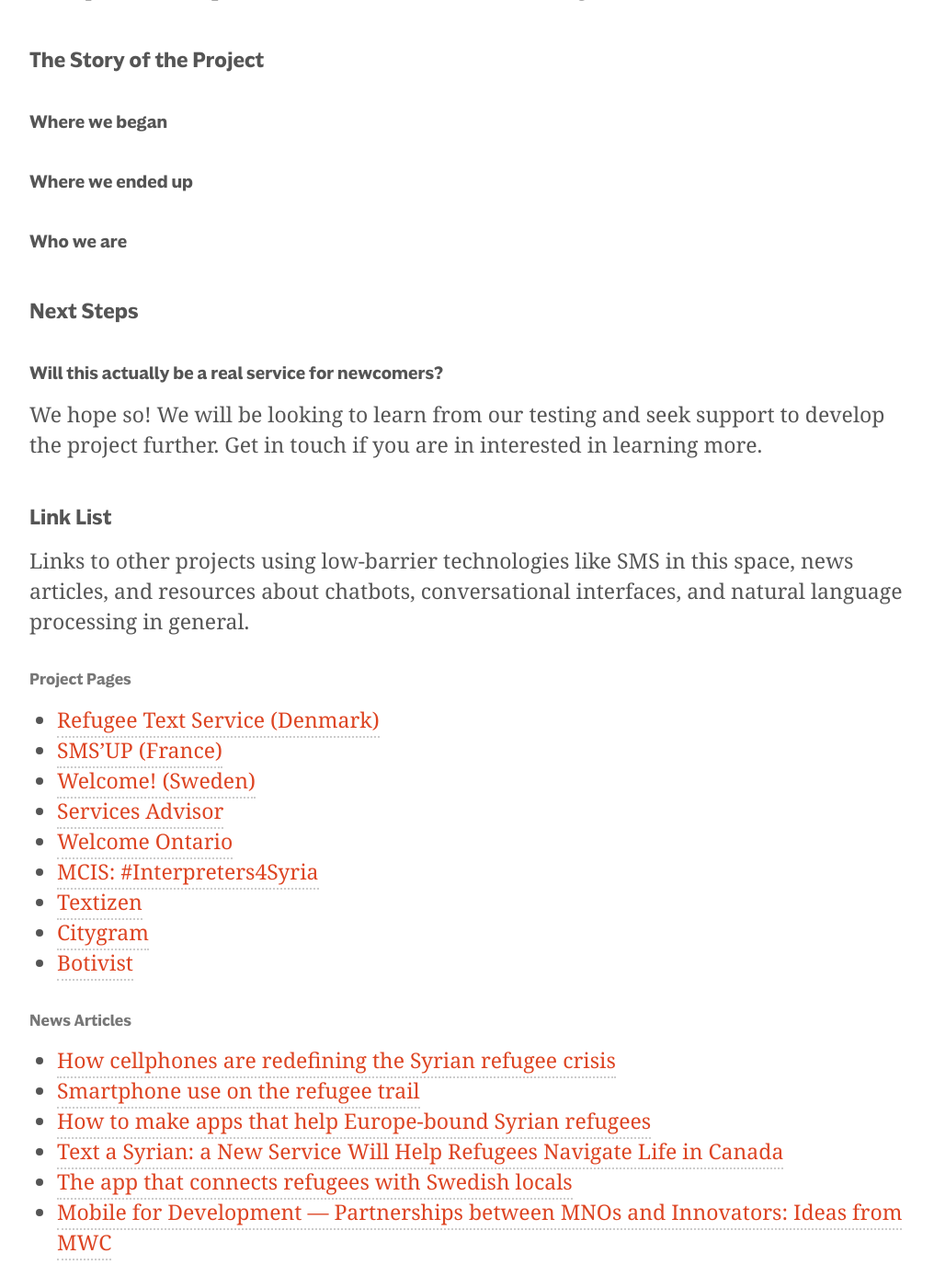
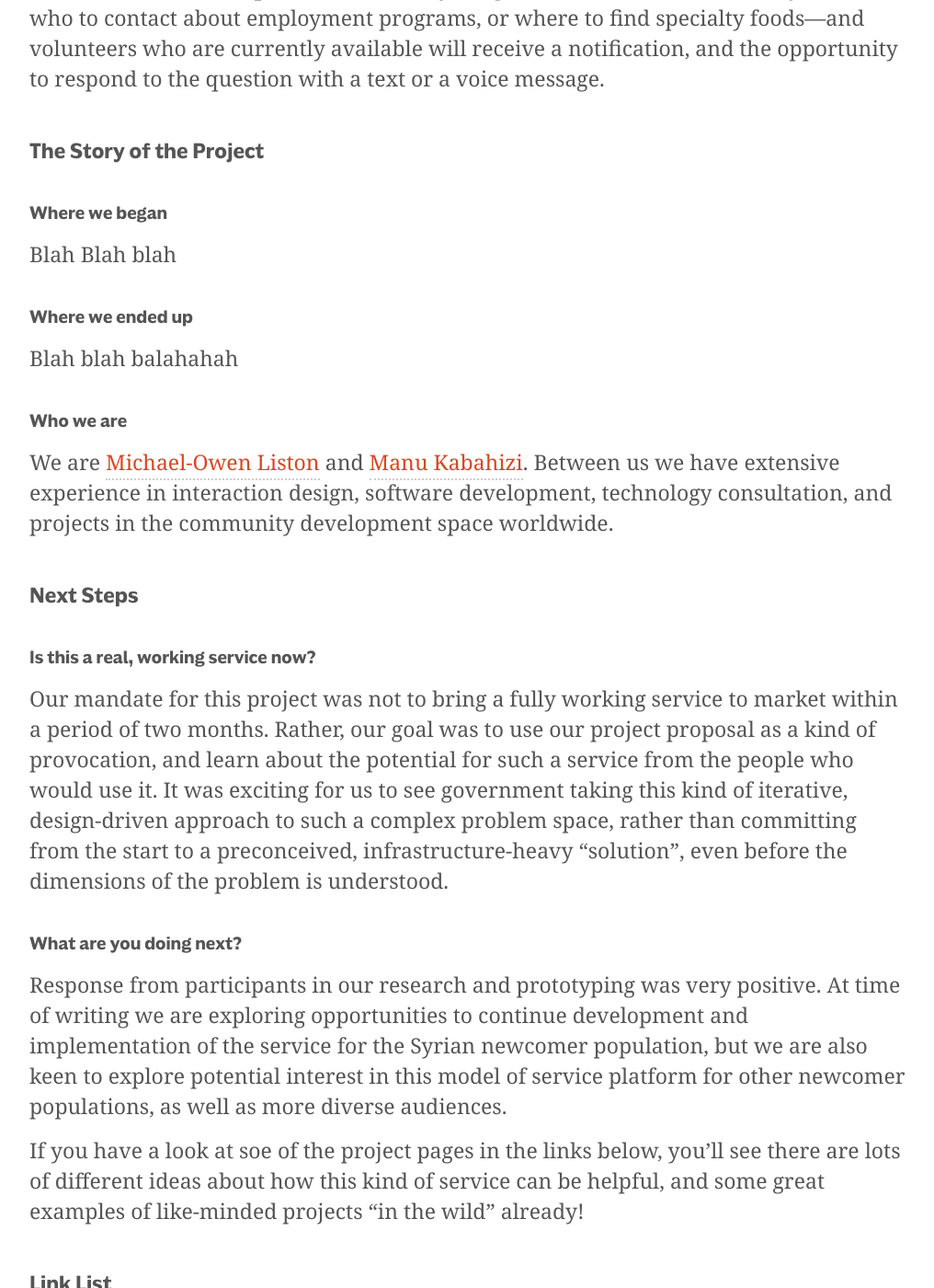
Before and after one commit to antlersanchors/antlersanchors.github.io, a Jekyll site: the page built from _portfolio/messaging-service-for-newcomers.md, in a window 1280 px wide and 1400 px high, scrolled down 1186 px. Shown: the whole window at 92% size, without its empty margins (128-1144 px from the left). Built offline with Jekyll 4.4.1, drawn with Linux system fonts in a browser that asks for light colours; nearby versions of some CDN libraries; some web fonts are replaced; some of the changed text lies outside the part shown.

Commit message:
More project details getting filled in

```diff
--- a/_portfolio/messaging-service-for-newcomers.md
+++ b/_portfolio/messaging-service-for-newcomers.md
@@ -24,7 +24,7 @@
 
 <h2 id="overview">An independent pilot project for Immigration, Refugess, and Citizenship Canada</h2>
 
-We’ve been prototyping a service to connect refugee newcomers to volunteers via SMS text and voice messages.
+We’ve been prototyping a service to connect refugee newcomers to volunteers via SMS text and voice messages. This project was undertaken as a response to an RFP for innovative activities to support Syrian newcomer settlement in Canada. We were selected to explore the potential of an SMS messaging service in this context, as part of a rapid research and prototyping sprint.
 
 ### How does it work?
 
@@ -34,15 +34,28 @@
 
 ### Where we began
 
+Blah Blah blah
+
 ### Where we ended up
+
+Blah blah balahahah
 
 ### Who we are
 
+We are [Michael-Owen Liston]( {{ site.baseurl }} /michael ) and [Manu Kabahizi](https://www.linkedin.com/in/manuka). Between us we have extensive experience in interaction design, software development, technology consultation, and projects in the community development space worldwide.
+
 <h2 id="next">Next Steps</h2>
 
-### Will this actually be a real service for newcomers?
+### Is this a real, working service now?
 
-We hope so! We will be looking to learn from our testing and seek support to develop the project further. Get in touch if you are in interested in learning more.
+Our mandate for this project was not to bring a fully working service to market within a period of two months. Rather, our goal was to use our project proposal as a kind of provocation, and learn about the potential for such a service from the people who would use it. It was exciting for us to see government taking this kind of iterative, design-driven approach to such a complex problem space, rather than committing from the start to a preconceived, infrastructure-heavy “solution”, even before the dimensions of the problem is understood.
+
+### What are you doing next?
+
+Response from participants in our research and prototyping was very positive. At time of writing we are exploring opportunities to continue development and implementation of the service for the Syrian newcomer population, but we are also keen to explore potential interest in this model of service platform for other newcomer populations, as well as more diverse audiences.
+
+If you have a look at soe of the project pages in the links below, you’ll see there are lots of different ideas about how this kind of service can be helpful, and some great examples of like-minded projects “in the wild” already!
+
 
 <h2 id="links">Link List</h2>
 
```
